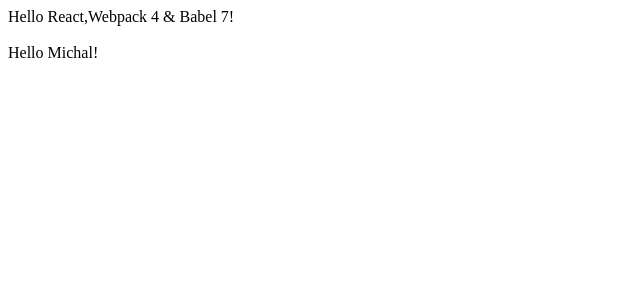
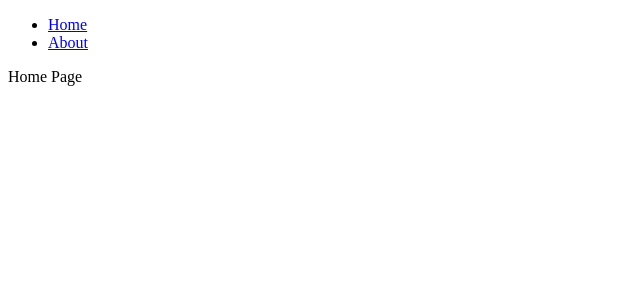
Before and after one commit to developer239/react-apollo-graphql, a React app: page / in a window 1280 px wide. Shown: the top 300 px of the page, without its empty margins (0-640 px from the left). Built offline with nearby package versions, Linux system fonts and the light colour scheme.

Commit message:
feat: create basic project structure

```diff
--- a/package.json
+++ b/package.json
@@ -15,11 +15,15 @@
     "type-check": "tsc --noEmit"
   },
   "dependencies": {
+    "@types/react-router-config": "^5.0.0",
     "compression": "^1.7.4",
     "express": "^4.17.1",
     "invariant": "^2.2.4",
     "react": "^16.8.6",
     "react-dom": "^16.8.6",
+    "react-router-config": "^5.0.1",
+    "react-router-dom": "^5.0.1",
+    "styled-components": "^4.3.2",
     "webpack-dev-middleware": "^3.7.0"
   },
   "devDependencies": {
@@ -35,6 +39,7 @@
     "@types/react": "^16.8.24",
     "@types/react-dom": "^16.8.5",
     "@types/react-router-dom": "^4.3.4",
+    "@types/styled-components": "^4.1.18",
     "@types/webpack-dev-middleware": "^2.0.3",
     "@types/webpack-env": "^1.14.0",
     "@types/webpack-hot-middleware": "^2.16.5",
--- /dev/null
+++ b/src/app.tsx
@@ -0,0 +1,15 @@
+import React, { FC } from 'react'
+import { Layout } from './components/Layout'
+import { Navigation } from './components/Navigation'
+import { renderRoutes, RouteConfig } from 'react-router-config'
+
+interface IProps {
+  route: RouteConfig
+}
+
+export const App: FC<IProps> = ({ route }) => (
+  <Layout>
+    <Navigation />
+    {renderRoutes(route.routes)}
+  </Layout>
+)
--- /dev/null
+++ b/src/components/Layout/index.ts
@@ -0,0 +1,3 @@
+import styled from 'styled-components'
+
+export const Layout = styled.div``
--- /dev/null
+++ b/src/components/Navigation/index.tsx
@@ -0,0 +1,19 @@
+import React from 'react'
+import { Link } from 'react-router-dom'
+
+export const Navigation = () => (
+  <div>
+    <ul>
+      <li>
+        <Link to="/">
+          Home
+        </Link>
+      </li>
+      <li>
+        <Link to="/about">
+          About
+        </Link>
+      </li>
+    </ul>
+  </div>
+)
--- a/src/index.tsx
+++ b/src/index.tsx
@@ -1,26 +1,15 @@
 import React from 'react'
 import ReactDOM from 'react-dom'
-
-interface Hello {
-  world: string
-}
-
-const hello: Hello = {
-  world: 'Michal'
-}
-
-const App = () => {
-  return (
-    <div>
-      Hello React,Webpack 4 & Babel 7! <br />
-      <br />
-      Hello {hello.world}!
-    </div>
-  )
-}
+import { BrowserRouter } from 'react-router-dom'
+import { renderRoutes } from 'react-router-config'
+import { routes } from './routes'
 
 const renderApp = () =>
-  ReactDOM.render(<App />, document.querySelector('#root'))
+  ReactDOM.render((
+    <BrowserRouter>
+      {renderRoutes(routes)}
+    </BrowserRouter>
+  ), document.querySelector('#root'))
 
 renderApp()
 
--- /dev/null
+++ b/src/pages/About/index.tsx
@@ -0,0 +1,5 @@
+import React from 'react'
+
+export const AboutPage = () => (
+  <div>About Page</div>
+)
--- /dev/null
+++ b/src/pages/Home/index.tsx
@@ -0,0 +1,5 @@
+import React from 'react'
+
+export const HomePage = () => (
+  <div>Home Page</div>
+)
--- /dev/null
+++ b/src/pages/NotFound/index.tsx
@@ -0,0 +1,5 @@
+import React from 'react'
+
+export const NotFoundPage = () => (
+  <div>Not Found Page</div>
+)
--- /dev/null
+++ b/src/routes.tsx
@@ -0,0 +1,27 @@
+import React from 'react'
+import { HomePage } from './pages/Home'
+import { AboutPage } from './pages/About'
+import { NotFoundPage } from './pages/NotFound'
+import { App } from './app'
+
+export const routes = [
+  {
+    component: App,
+    routes: [
+      {
+        component: HomePage,
+        path: '/',
+        exact: true,
+      },
+      {
+        component: AboutPage,
+        path: '/about',
+        exact: true,
+      },
+      {
+        component: NotFoundPage,
+        path: '*',
+      },
+    ],
+  },
+]
--- a/webpack/client/common.js
+++ b/webpack/client/common.js
@@ -11,6 +11,9 @@
     publicPath: '/',
     filename: '[name]-[hash].min.js',
     path: path.resolve(__dirname, '..', '..', BUILD_DIR, BUILD_DIR_PUBLIC),
+  },
+  resolve: {
+    extensions: ['.ts', '.tsx', '.js']
   },
   module: {
     rules: [
--- a/webpack/client/dev.js
+++ b/webpack/client/dev.js
@@ -1,10 +1,8 @@
-const path = require('path')
 const webpack = require('webpack')
 const merge = require('webpack-merge')
 const common = require('./common')
 const {
   PORT,
-  BUILD_DIR,
 } = require('../config')
 
 module.exports = merge(common, {
@@ -18,7 +16,6 @@
   ],
   devServer: {
     hot: true,
-    contentBase: path.resolve(__dirname, BUILD_DIR),
     port: PORT,
   },
 })
```
Also changed, not shown: 2 other files (tests, documents, lock files or other folders).
